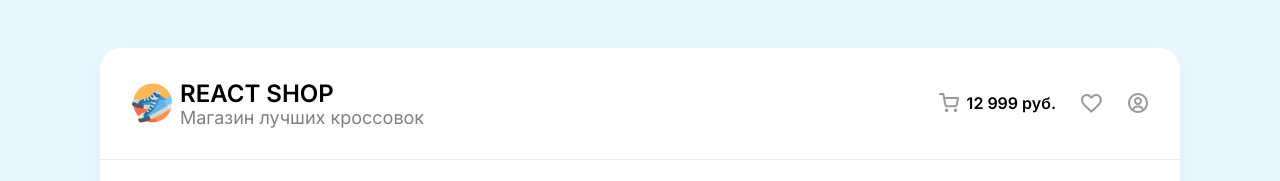
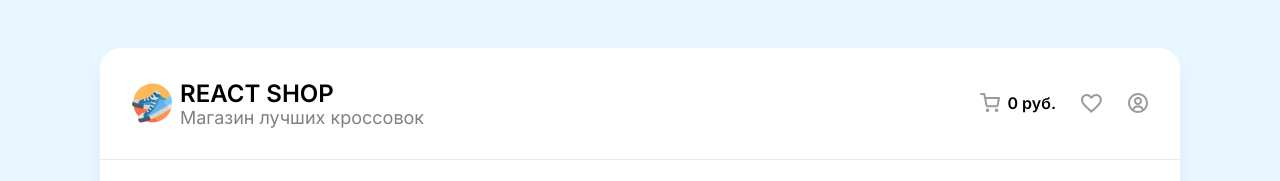
Before and after one commit to Stas9iMba/vite-react-shop, a React (Vite) app: page / in a window 1280 px wide. Shown: the top 181 px of the page. Built offline with nearby package versions, Linux system fonts and the light colour scheme; no server answers.

Commit message:
added total price

```diff
--- a/src/components/Drawer.jsx
+++ b/src/components/Drawer.jsx
@@ -11,6 +11,7 @@ function Drawer({ items = [], onClickClose, onRemove }) {
   const [isOrderCompleted, setIsOrderCompleted] = React.useState(false);
   const [isLoading, setIsLoading] = React.useState(false);
   const [orderId, setOrderId] = useState(null);
+  const totalPrice = cardItems.reduce((sum, obj) => sum + obj.price, 0);
 
   const onClickOrder = async () => {
     try {
@@ -89,12 +90,14 @@ function Drawer({ items = [], onClickClose, onRemove }) {
               <li>
                 <span className="list-info__text">Итого:</span>
                 <span className="list-info__dashed"></span>
-                <span className="list-info__price">21 498 руб.</span>
+                <span className="list-info__price">{totalPrice} руб.</span>
               </li>
               <li>
                 <span className="list-info__text">Налог 5%:</span>
                 <span className="list-info__dashed"></span>
-                <span className="list-info__price">1074 руб.</span>
+                <span className="list-info__price">
+                  {(totalPrice / 100) * 5} руб.
+                </span>
               </li>
               <button
                 disabled={isLoading}
--- a/src/components/Header.jsx
+++ b/src/components/Header.jsx
@@ -1,7 +1,12 @@
 import React from "react";
 import { Link } from "react-router-dom";
 
+import AppContext from "../context";
+
 function Header({ onClickOpened }) {
+  const { cardItems } = React.useContext(AppContext);
+  const totalPrice = cardItems.reduce((sum, obj) => sum + obj.price, 0);
+
   return (
     <header className="header">
       <Link to="/">
@@ -21,7 +26,7 @@ function Header({ onClickOpened }) {
       <ul className="header__right" role="list">
         <li className="header__item header__cart" onClick={onClickOpened}>
           <img src="/assets/images/icons/cart.svg" alt="cart" />
-          <span>12 999 руб.</span>
+          <span>{totalPrice} руб.</span>
         </li>
         <Link to="/favorites">
           <li className="header__item header__heard">
```
